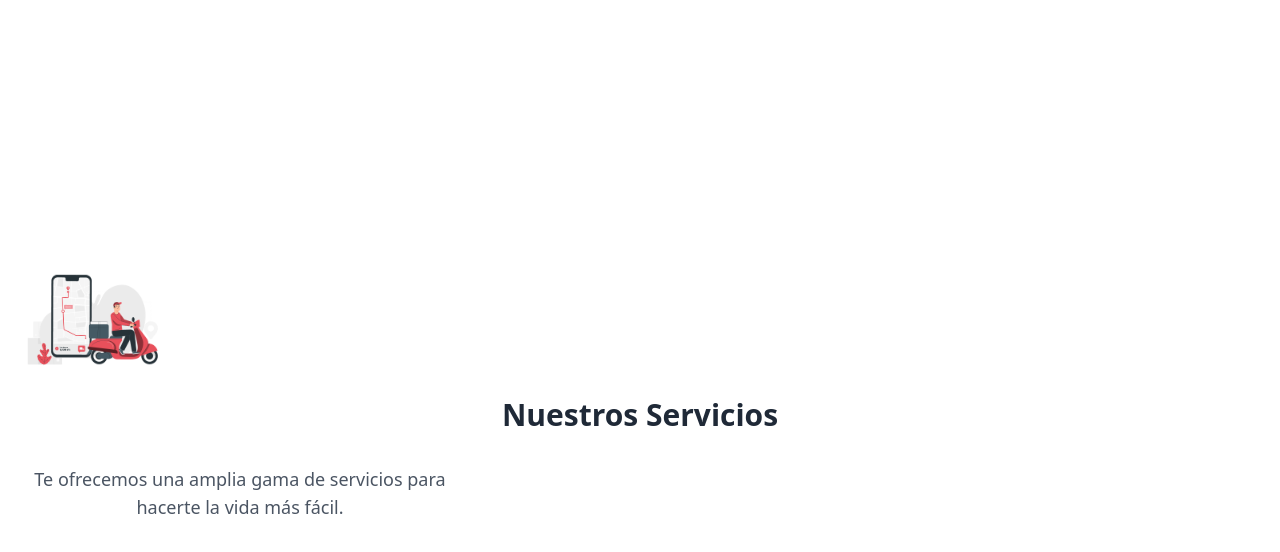
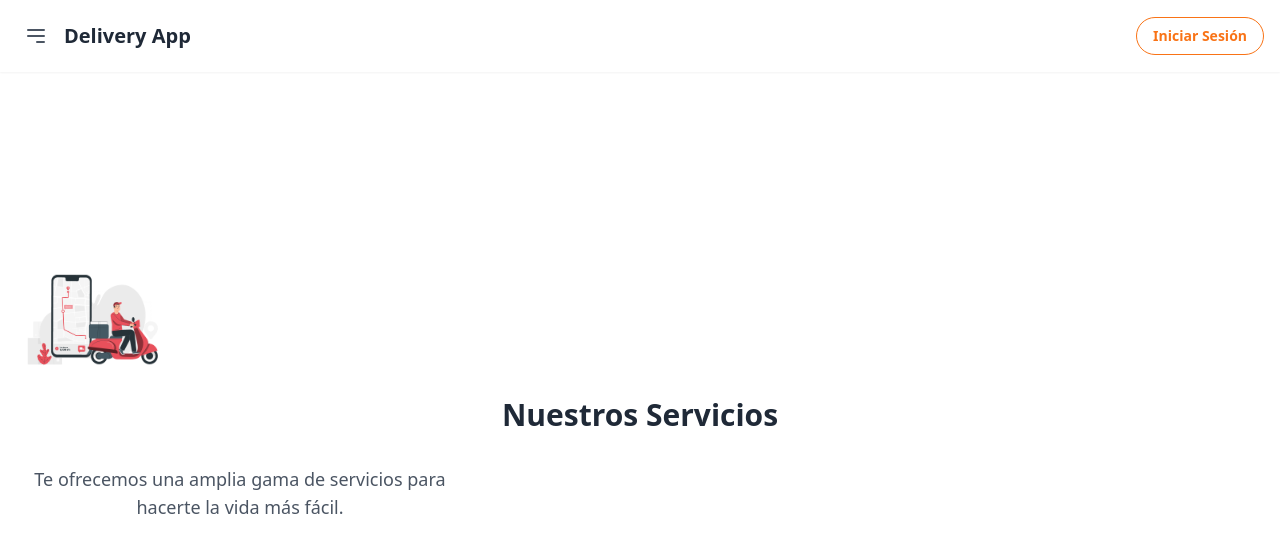
Before and after one commit to Commitplusx/NUEVA-APP, a React (Vite) app: page / in a window 1280 px wide. Shown: the top 552 px of the page. Built offline with nearby package versions, Linux system fonts and the light colour scheme; no server answers; the database is empty.

Commit message:
Make header fixed and remove layout space when hidden
cgen-688cee4ff31a42aea134ece50aa921ea

```diff
--- a/App.tsx
+++ b/App.tsx
@@ -95,12 +95,12 @@ const App: React.FC = () => {
 
   return (
     <div className="flex flex-col h-screen bg-gray-50">
-      {/* Keep header mounted but hide it visually on product detail pages to preserve lifecycle and animations */}
-      <div className={`transform transition-all duration-300 ease-in-out ${isProductDetail ? '-translate-y-full opacity-0 pointer-events-none' : 'translate-y-0 opacity-100'}`} aria-hidden={isProductDetail}>
+      {/* Keep header mounted but positioned fixed so hiding it doesn't reserve layout space */}
+      <div className={`fixed top-0 left-0 w-full z-40 transform transition-all duration-300 ease-in-out ${isProductDetail ? '-translate-y-full opacity-0 pointer-events-none' : 'translate-y-0 opacity-100'}`} aria-hidden={isProductDetail}>
         <MainHeader />
       </div>
 
-      {/* Fixed back button when viewing product detail pages */}
+      {/* Fixed back button when viewing product detail pages (outside header) */}
       {isProductDetail && (
         <button
           onClick={() => navigate(-1)}
@@ -115,7 +115,7 @@ const App: React.FC = () => {
         {shouldShowBottomNav && <BottomNav />}
         {isSidebarOpen && userRole !== 'admin' && shouldShowBottomNav && <Sidebar />}
       </AnimatePresence>
-      <main className={`flex-grow overflow-y-auto ${shouldShowBottomNav ? 'pb-28' : ''}`}>
+      <main className={`flex-grow overflow-y-auto ${shouldShowBottomNav ? 'pb-28' : ''} ${shouldShowHeader ? 'pt-16' : ''}`}>
         <AnimatePresence mode="wait">
           <Suspense fallback={<div className="flex justify-center items-center h-full"><Spinner /></div>}>
             <Routes location={location} key={location.pathname}>
```
